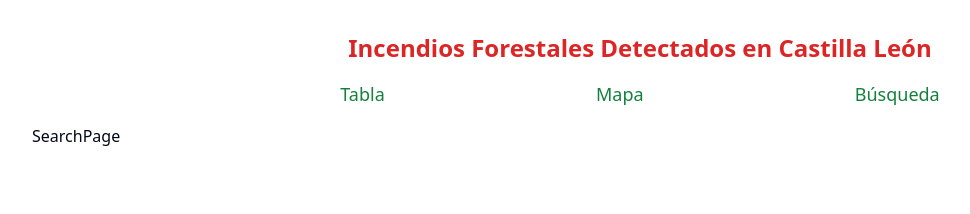
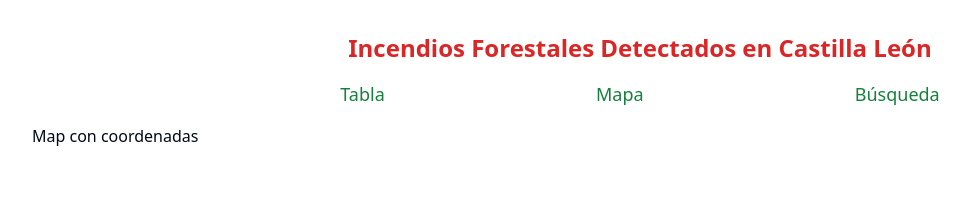
Before and after one commit to Angela-GM/app-forest-fires-detected, a React (Vite) app: page /search in a window 1280 px wide. Shown: the top 214 px of the page, without its empty margins (0-970 px from the left). Built offline with nearby package versions, Linux system fonts and the light colour scheme.

Commit message:
crear context ApiContext

```diff
--- a/package.json
+++ b/package.json
@@ -10,6 +10,7 @@
     "preview": "vite preview"
   },
   "dependencies": {
+    "@googlemaps/react-wrapper": "^1.1.35",
     "@radix-ui/react-checkbox": "^1.0.4",
     "@radix-ui/react-dialog": "^1.0.5",
     "@radix-ui/react-dropdown-menu": "^2.0.6",
@@ -19,10 +20,12 @@
     "@radix-ui/react-separator": "^1.0.3",
     "@radix-ui/react-slot": "^1.0.2",
     "@tanstack/react-table": "^8.10.7",
+    "@types/googlemaps": "^3.43.3",
     "axios": "^1.5.1",
     "class-variance-authority": "^0.7.0",
     "clsx": "^2.0.0",
     "cmdk": "^0.2.0",
+    "dotenv": "^16.3.1",
     "localforage": "^1.10.0",
     "lucide-react": "^0.288.0",
     "match-sorter": "^6.3.1",
--- a/src/components/SearchComponent.tsx
+++ b/src/components/SearchComponent.tsx
@@ -1,6 +1,8 @@
+import React from 'react'
+
 function SearchComponent() {
   return (
-    <div>Search component</div>
+    <div>      Map con coordenadas</div>
   )
 }
 
--- /dev/null
+++ b/src/context/ApiContext.tsx
@@ -0,0 +1,46 @@
+import { Reports } from "@/interfaces/reports";
+import { getRecordsTwoYearsAgo } from "@/services/lib/records";
+import { createContext, useContext, useEffect, useState } from "react";
+
+interface ApiContextType {
+  apiData: Reports[];
+}
+
+// eslint-disable-next-line react-refresh/only-export-components
+const ApiContext = createContext<ApiContextType | undefined>(undefined);
+
+// eslint-disable-next-line react-refresh/only-export-components
+export function useApi() {
+  const context = useContext(ApiContext);
+  if (context === undefined) {
+    throw new Error("useApi debe usarse dentro de un ApiProvider");
+  }
+  return context;
+}
+
+interface ApiProviderProps {
+  children: React.ReactNode;
+}
+
+export function ApiProvider({ children }: ApiProviderProps) {
+  const [apiData, setApiData] = useState<Reports[]>([]);
+
+  useEffect(() => {
+    const fetchRecords = async () => {
+      try {
+        const response: Reports[] = await getRecordsTwoYearsAgo();
+        setApiData(response);
+      } catch (error) {
+        console.error("error getting data:", error);
+      }
+    };
+
+    fetchRecords();
+  }, []);
+
+  return (
+    <ApiContext.Provider value={{ apiData}}>
+        {children}
+    </ApiContext.Provider>
+  )
+}
--- a/src/pages/SearchPage.tsx
+++ b/src/pages/SearchPage.tsx
@@ -1,6 +1,11 @@
+import SearchComponent from "@/components/SearchComponent"
+
 function SearchPage() {
   return (
-    <div>SearchPage</div>
+    <div>
+<SearchComponent />
+
+    </div>
   )
 }
 
```
Also changed, not shown: 1 other file (tests, documents, lock files or other folders).
